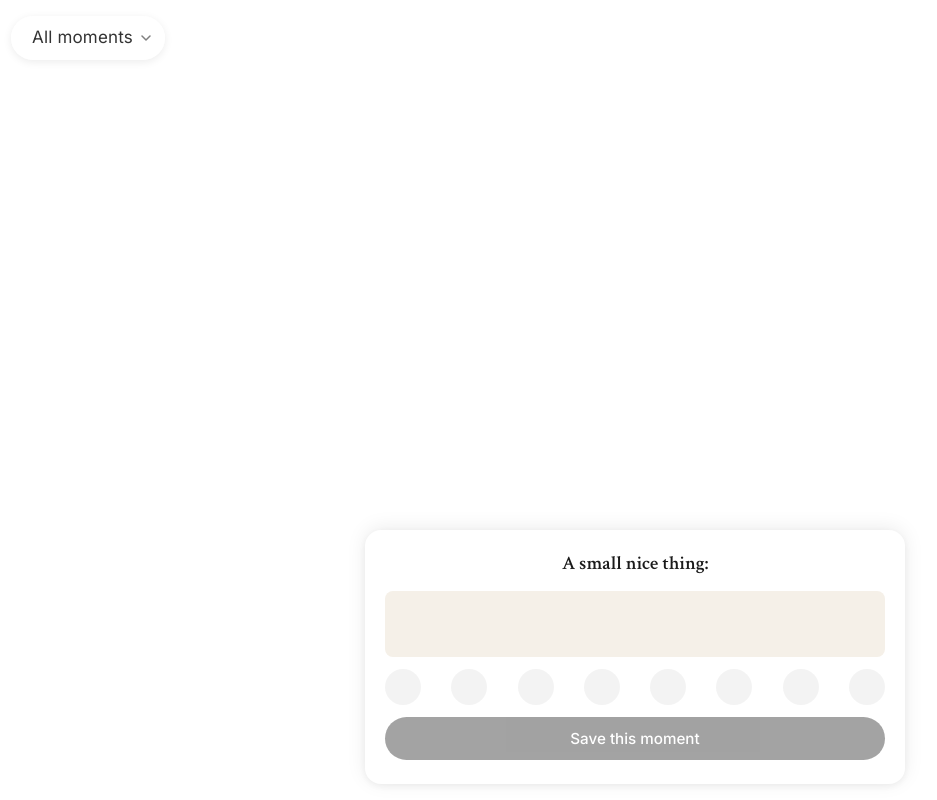
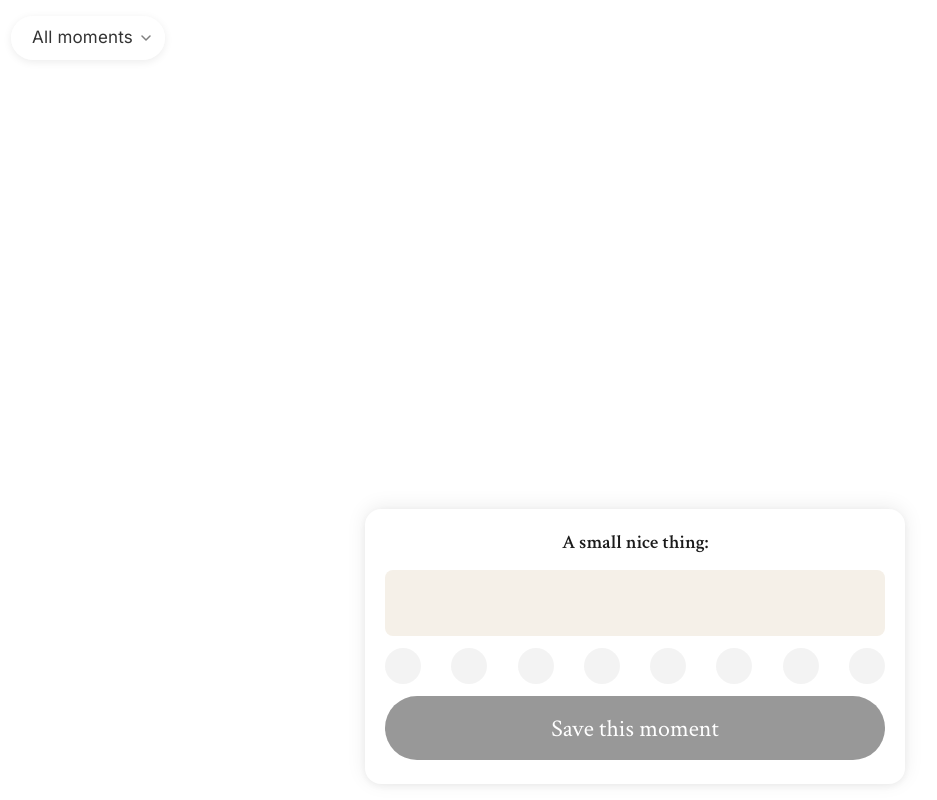
Before and after one commit to spencereholtaway/SmallThings, a React (Vite) app: page / in a window 1280 px wide. Shown: the whole page, without its empty margins (5-942 px from the left). Built offline with nearby package versions, Linux system fonts and the light colour scheme; no server answers.

Commit message:
Fix submit button styling with proper height, padding, and Crimson Text font

```diff
--- a/src/index.css
+++ b/src/index.css
@@ -303,24 +303,30 @@ body {
 }
 
 .entry-card__btn {
-  font-family: inherit;
-  font-size: 0.95rem;
-  font-weight: 500;
-  background: #1a1a1a;
+  display: flex;
+  height: 64px;
+  padding: 8px 32px;
+  justify-content: center;
+  align-items: center;
+  gap: 8px;
+  border-radius: 100px;
+  background: #333;
   color: #fff;
   border: none;
-  border-radius: 999px;
-  padding: 0.75rem;
   cursor: pointer;
-  text-align: center;
+  font-family: "Crimson Text";
+  font-size: 24px;
+  font-style: normal;
+  font-weight: 400;
+  line-height: normal;
 }
 
 .entry-card__btn:hover:not(:disabled) {
-  background: #333;
+  background: #444;
 }
 
 .entry-card__btn:disabled {
-  opacity: 0.4;
+  opacity: 0.5;
   cursor: not-allowed;
 }
 
```
